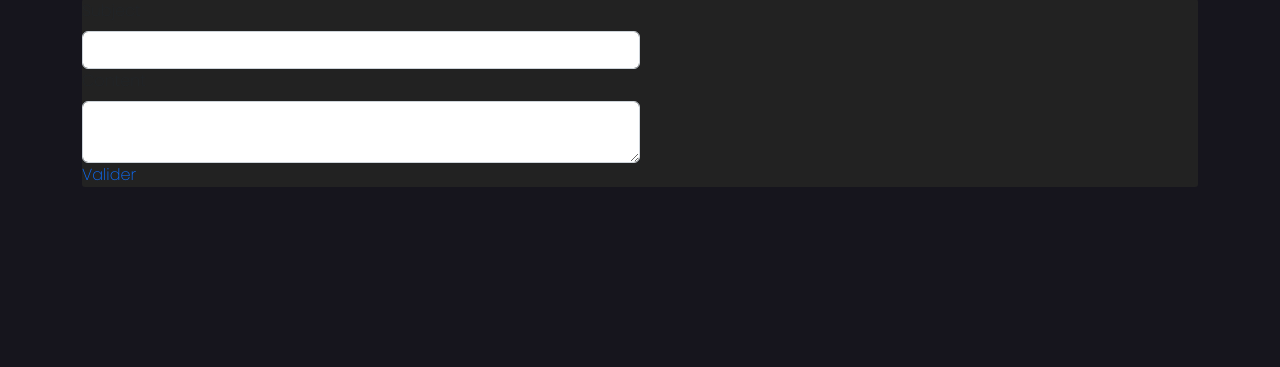
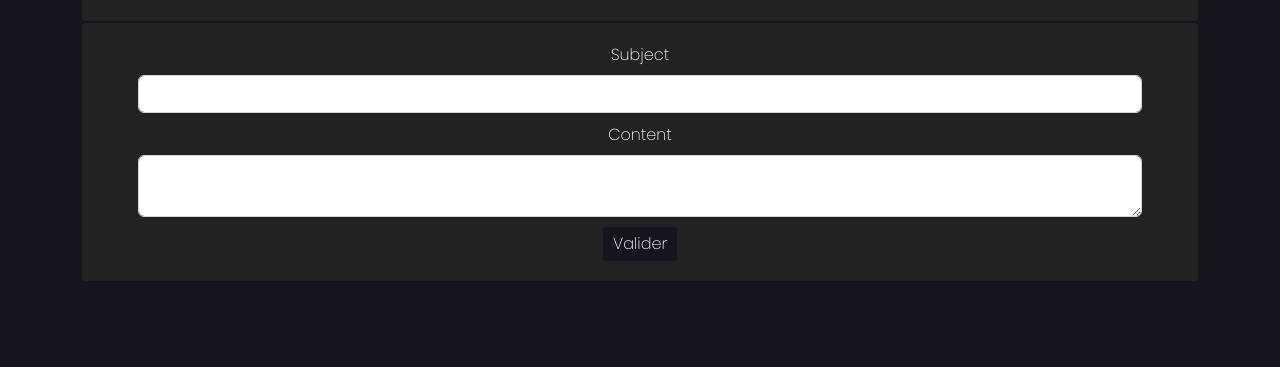
Before and after one commit to DevBalafre/SiteManga, a PHP site: template templates/manga/index.html.twig in a window 1280 px wide. Shown: the part 433-800 px from the top of the page. Run offline with PHP 8.4, Linux system fonts and the light colour scheme; the template is opened without the code that fills it, so the values that code supplies are empty; form fields are guessed from the names that the template uses; some libraries are stand-ins or nearby versions.

Commit message:
Ajout du form Commentaire

```diff
--- a/templates/manga/index.html.twig
+++ b/templates/manga/index.html.twig
@@ -39,11 +39,11 @@
 </div>
 <div class="manga">
 
-    <div class="comment">
-        <div class="col-md-6">
+    <div class="comment ">
+
         {{ form_start(commentForm) }}
 
-            <div class="subject">
+        <div class="champ">
             {{ form_label(commentForm.subject) }}
             {{ form_widget(commentForm.subject) }}
             <div class="form-error">
@@ -51,7 +51,7 @@
             </div>
         </div>
 
-            <div class="content">
+        <div class="champ">
             {{ form_label(commentForm.content) }}
             {{ form_widget(commentForm.content) }}
             <div class="form-error">
@@ -59,12 +59,25 @@
             </div>
         </div>
 
+        <div class="champBtn">
 
-            <a type="submit" href="#">Valider</a>
+            <button class="aButton" type="submit">Valider </button>
+        </div>
 
         {{ form_end(commentForm) }}
     </div>
 
+
+
+
+
+</div>
+{% for comment in listComments %}
+<div class="manga">
+
+
 </div>
 
+{% endfor %}
+
 {% endblock %}
```
Also changed, not shown: public/assets/css/manga.css, public/assets/css/style.css, public/assets/scss/manga.scss, public/assets/scss/style.scss, 2 other files. Lines whose indentation alone changed are shown as unchanged.
